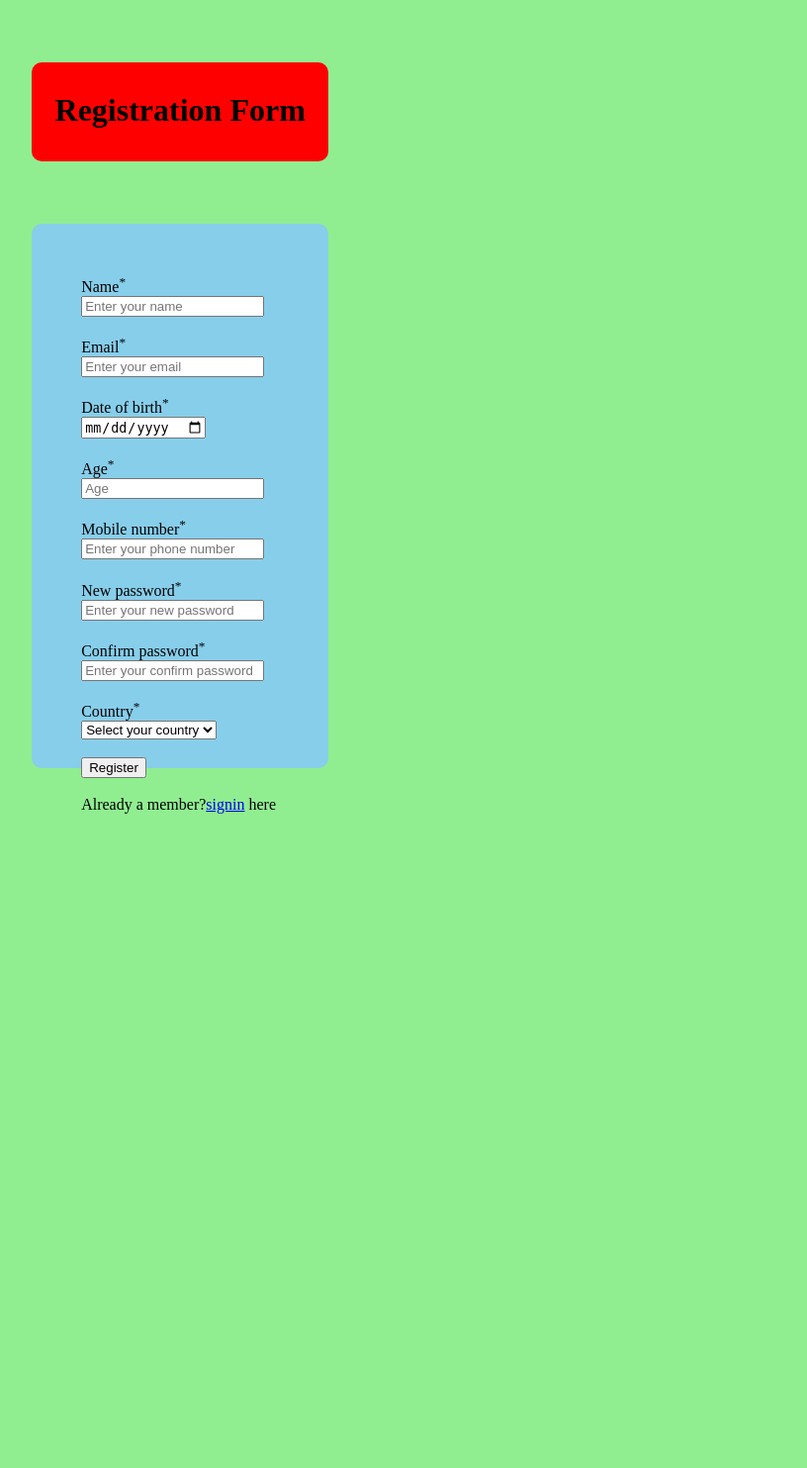
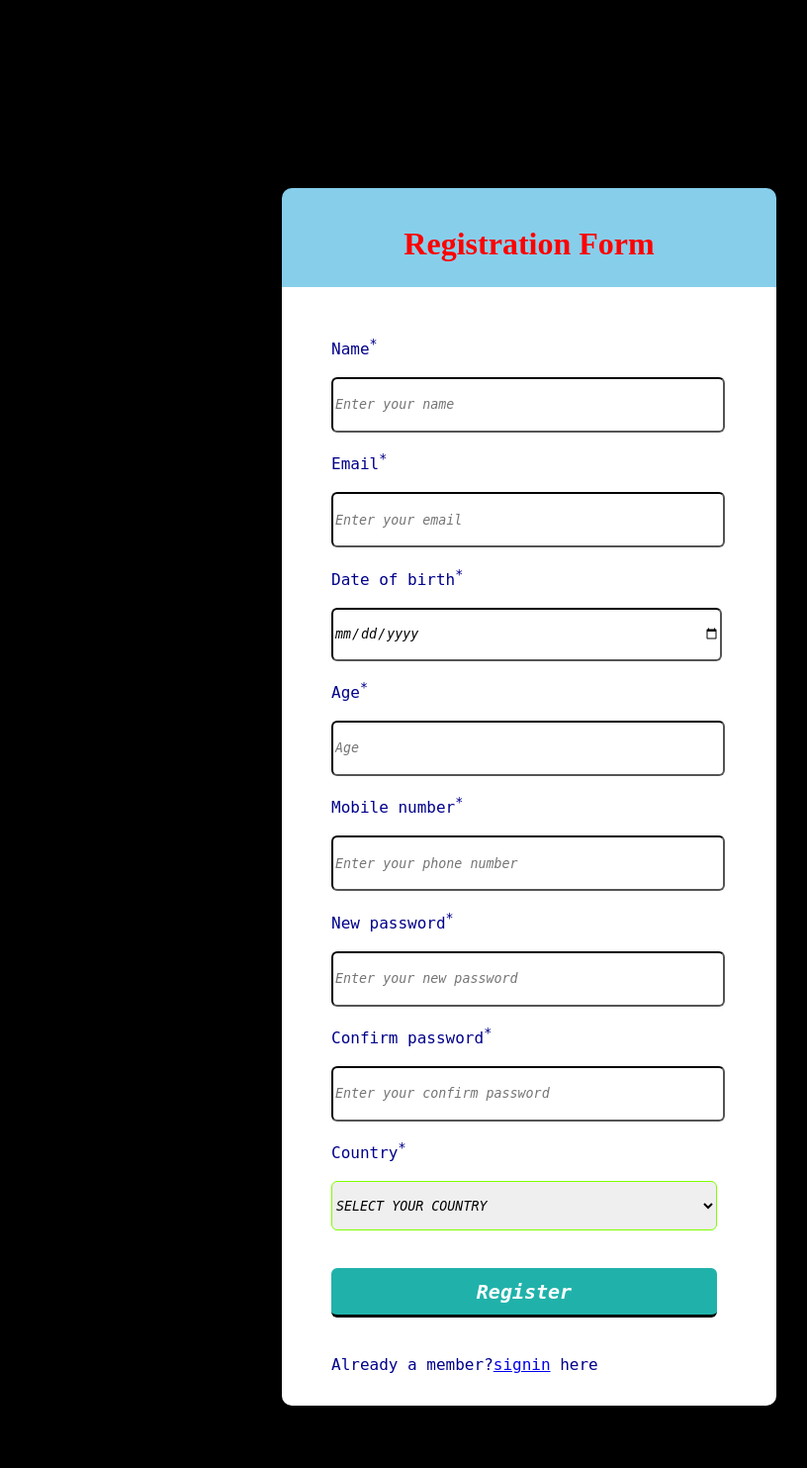
Before and after one commit to Thalavignesh24/IndianCore, a PHP site: page /Register.html in a window 1280 px wide. Shown: the whole page at 99% size, without its empty margins (39-855 px from the left). Before the commit the page ends 822 px from the top, so only its background shows below. Run offline with PHP 8.4, Linux system fonts and the light colour scheme.

Commit message:
new changes

```diff
--- /dev/null
+++ b/Source/Php/connection.php
@@ -0,0 +1,5 @@
+<?php
+
+echo "Hello Vignesh";
+
+?>
--- a/Source/Register.html
+++ b/Source/Register.html
@@ -23,49 +23,46 @@
 
       <div id="sub-container">
 
-        <label>Name<sup>*</sup></label><br>
+        <label>Name<sup>*</sup></label><br><br>
 
         <input type="text" id="fn" name="name" placeholder="Enter your name"><br><br>
 
-        <label>Email<sup>*</sup></label><br>
+        <label>Email<sup>*</sup></label><br><br>
 
         <input type="email" id="em" name="email" placeholder="Enter your email"><br><br>
 
-        <label>Date of birth<sup>*</sup></label><br>
+        <label>Date of birth<sup>*</sup></label><br><br>
 
         <input type="date" id="db" name="date"><br><br>
 
-        <label>Age<sup>*</sup></label><br>
+        <label>Age<sup>*</sup></label><br><br>
 
         <input type="number" id="ag" name="age" placeholder="Age" readonly><br><br>
 
-        <label>Mobile number<sup>*</sup></label><br>
+        <label>Mobile number<sup>*</sup></label><br><br>
 
         <input type="number" id="ph" name="phone" placeholder="Enter your phone number"><br><br>
 
-        <label>New password<sup>*</sup></label><br>
+        <label>New password<sup>*</sup></label><br><br>
 
         <input type="password" id="ip" name="ipassword" placeholder="Enter your new password"><br><br>
 
-        <label>Confirm password<sup>*</sup></label><br>
+        <label>Confirm password<sup>*</sup></label><br><br>
 
         <input type="password" id="cp" name="cpassword" placeholder="Enter your confirm password"><br><br>
 
-        <label>Country<sup>*</sup></label><br>
+        <label>Country<sup>*</sup></label><br><br>
 
         <select id="cn" name="country">
 
           <option value="">Select your country</option>
-          <option value="india">India</option>
+          <option>India</option>
 
-        </select><br><br>
+        </select><br><br><br>
 
-        <input type="submit" id="sub" name="submit" value="Register"><br><br>
+        <input type="submit" id="sub" name="submit" value="Register"><br><br><br>
 
         <span id="redirect">Already a member?<a href="http://localhost:7700/Source/index.html">signin</a> here</span>
-
-
-
 
       </div>
     </div>
--- a/Source/styles/register.css
+++ b/Source/styles/register.css
@@ -1,28 +1,69 @@
-body{
-  background-color: lightgreen;
+body {
+  background-color: black;
 }
 
-#header{
-  background-color:red;
-  margin:5%;
-  width:300px;
-  height:100px;
-  border-radius:10px
+#header {
+  background-color:skyblue;
+  margin: 15% 5% 0% 25%;
+  width: 500px;
+  height: 100px;
+  border-top-right-radius: 10px;
+  border-top-left-radius: 10px
 }
 
-#sub-header h1{
+#sub-header h1 {
   text-align: center;
-  padding: 30px 0px 0px 0px;
+  padding: 38px 0px 0px 0px;
+  color:red;
+  font-weight:bold;
+  font-family:;
 }
 
-#container{
-  background-color:skyblue;
-  margin:5%;
-  width:300px;
-  height:550px;
-  border-radius:10px
+#container {
+  background-color: white;
+  margin: 0% 5% 5% 25%;
+  width: 500px;
+  height: 1130px;
+  border-bottom-right-radius: 10px;
+  border-bottom-left-radius: 10px;
+  font-family: Courier Courier, monospace;
+  color: darkblue;
 }
 
-#sub-container{
+#sub-container {
   padding: 50px 0px 0px 50px;
 }
+
+#sub-container input {
+  width: 390px;
+  height: 50px;
+  border-radius: 6px;
+  background-color;
+  border-color: black;
+  font-style: italic;
+  font-family: monospace;
+}
+
+#cn {
+  width: 390px;
+  height: 50px;
+  border-radius: 6px;
+  background-color:;
+  border-color: chartreuse;
+  font-style: italic;
+  font-family: monospace;
+  text-transform: uppercase;
+}
+
+#sub {
+  width: 190px;
+  height: 20px;
+  border-radius: 6px;
+  border-width: 0px 0px 3px 0px;
+  color: white;
+  font-style: italic;
+  font-family: monospace;
+  font-weight: bold;
+  background-color:lightseagreen;
+  font-size: 20px;
+}
```
Also changed, not shown: Source/Home.html (added, +29 -0 lines), Source/index.html (+5 -5 lines), Source/styles/home.css (added, +42 -0 lines), Source/styles/style.css (+49 -58 lines).
